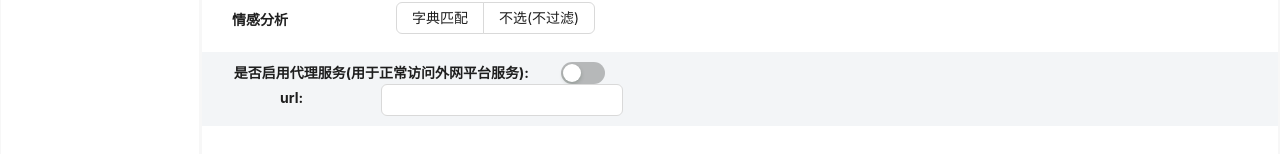
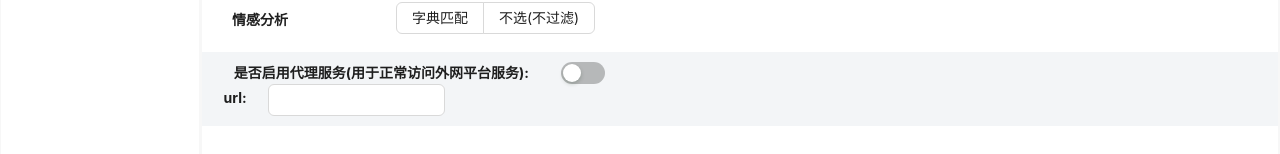
Before and after one commit to Fun-AI-Research-Center/GoAtuber-Control, a React (Vite) app: page /#/normalConfig in a window 1280 px wide. Shown: the part 418-572 px from the top of the page. Built offline with nearby package versions, Linux system fonts and the light colour scheme; no server answers.

Commit message:
feat: 封装title and input 框

```diff
--- a/src/components/TitleInput.tsx
+++ b/src/components/TitleInput.tsx
@@ -1,14 +1,17 @@
 import type {FC} from "react"
-import {Col, Input} from "antd";
+import {Col, Input, Row} from "antd";
 import {produce} from "immer";
 import {useData} from "../context/DataContext.tsx";
+import React from "react";
 
 type Props = {
     propNames:string[],
     label:string,
-    title:string
+    title:string,
+    style?:object,
+    frontIcon?:React.ReactNode
 }
-const App : FC<Props> = ({propNames,label,title})=> {
+const App : FC<Props> = ({propNames,label,title,style,frontIcon})=> {
     const {data,setData} = useData()
     function handleUrlChange(e:any){
         const newUrl = e.target.value;
@@ -31,12 +34,14 @@ const App : FC<Props> = ({propNames,label,title})=> {
 
     return(
         <>
-            <Col span={4}>
-                <h4 style={{margin:0,height:"100%",lineHeight:2}}>{title}</h4>
-            </Col>
-            <Col>
-                <Input defaultValue="mysite" value={getLastObject(data)[label]} onChange={handleUrlChange}/>
-            </Col>
+            <Row style={{...style}}>
+                <Col span={6}>
+                        <h4 style={{margin:0,height:"100%",lineHeight:2}}>{title} {frontIcon}</h4>
+                </Col>
+                <Col span={16}>
+                    <Input defaultValue="mysite" value={getLastObject(data)[label]} onChange={handleUrlChange}/>
+                </Col>
+            </Row>
         </>
     )
 }
```
